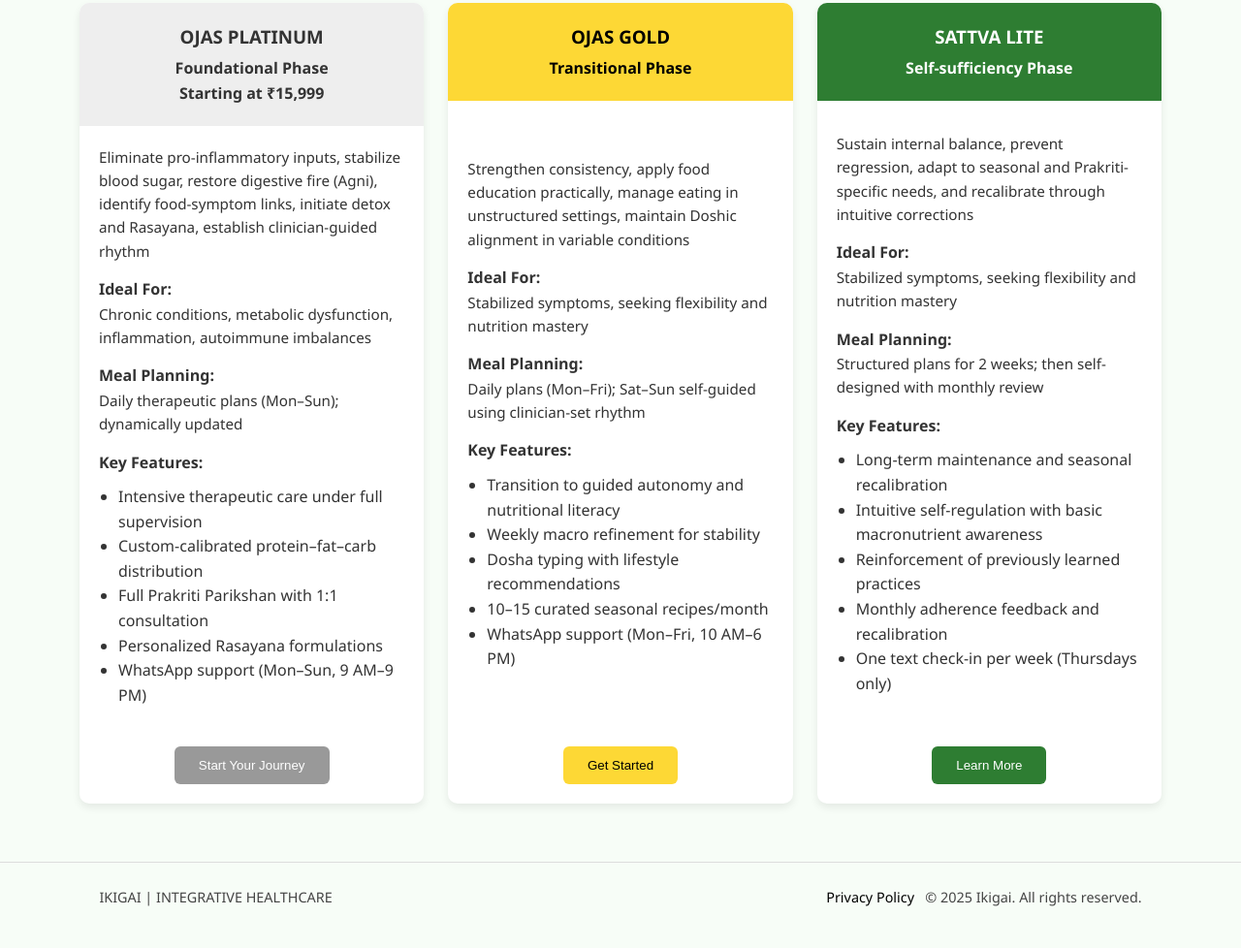
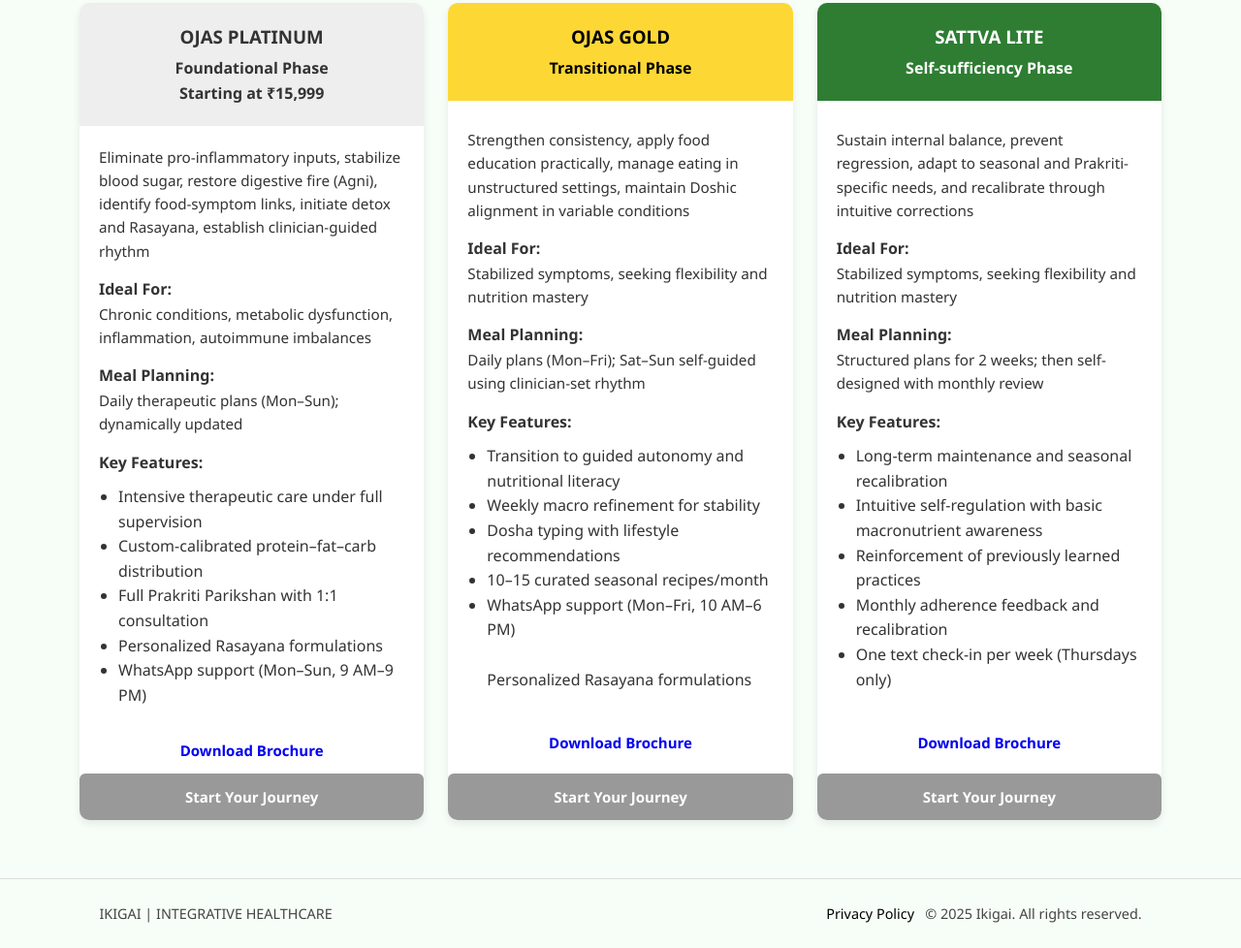
Before and after one commit to Sunit46x/program, a plain HTML site: page index.html in a window 1280 px wide. Shown: the part 446-1424 px from the top of the page at 97% size. Drawn offline with Linux system fonts and the light colour scheme.

Commit message:
program last commit

```diff
--- a/index.html
+++ b/index.html
@@ -1,5 +1,6 @@
 <!DOCTYPE html>
 <html lang="en">
+
 <head>
   <meta charset="UTF-8">
   <meta name="viewport" content="width=device-width, initial-scale=1.0">
@@ -7,6 +8,7 @@
   <!-- stylesheet link here -->
   <link rel="stylesheet" href="./program.css">
 </head>
+
 <body>
 
 
@@ -15,7 +17,8 @@
     <div class="container">
       <div class="apple-hero">
         <h2>Choose Your Healing Journey</h2>
-        <p>Our phased approach ensures personalized care that evolves with your healing journey, from foundational healing to sustained wellness.</p>
+        <p>Our phased approach ensures personalized care that evolves with your healing journey, from foundational
+          healing to sustained wellness.</p>
         <img src="images/founder.jpg" alt="Founder Dr. XYZ" />
       </div>
 
@@ -26,16 +29,23 @@
             <div class="vivo-phase">Foundational Phase</div>
             <div class="realme-price">Starting at ₹15,999</div>
           </div>
+
           <div class="motorola-content">
-            <p class="plan-description">Eliminate pro-inflammatory inputs, stabilize blood sugar, restore digestive fire (Agni), identify food-symptom links, initiate detox and Rasayana, establish clinician-guided rhythm</p>
+            <p class="plan-description">
+              Eliminate pro-inflammatory inputs, stabilize blood sugar, restore digestive fire (Agni), identify
+              food-symptom links, initiate detox and Rasayana, establish clinician-guided rhythm
+            </p>
+
             <div class="sony-ideal">
               <strong>Ideal For:</strong>
               <p>Chronic conditions, metabolic dysfunction, inflammation, autoimmune imbalances</p>
             </div>
+
             <div class="asus-meal">
               <strong>Meal Planning:</strong>
               <p>Daily therapeutic plans (Mon–Sun); dynamically updated</p>
             </div>
+
             <div class="lenovo-features">
               <strong>Key Features:</strong>
               <ul>
@@ -47,10 +57,21 @@
               </ul>
             </div>
           </div>
-          <div class="zte-button-wrapper">
-            <button class="btn infinix-platinum" data-section="contact" aria-label="Start Ojas Platinum program">Start Your Journey</button>
+
+          <!-- Button Section -->
+          <a href="IKIGAI INTEGRATIVE HEALTHCARE INTERNATIONAL.pdf" class="btn infinix-download" download
+            aria-label="Download Ojas Platinum Brochure">
+            Download Brochure
+          </a>
+
+          <!-- Existing Start Journey Button -->
+          <a href="https://docs.google.com/forms/d/e/1FAIpQLSckyGmyp-u-k-Xwf0Ubj8VICJ2ihzog3gw91J_lxGExECW59Q/viewform?fbclid=PAY2xjawJImONleHRuA2FlbQIxMQABpqF24aTPD_Imz72UWkTtxYs22807eeUsBpUf9CaIebsJV4tpMrGGI2Xnzw_aem_DiA3SnWF4Fgp9OyF3Zu-iw"
+            class="btn infinix-platinum" aria-label="Start Ojas Platinum program" target="_blank"
+            rel="noopener noreferrer">
+            Start Your Journey
+          </a>
         </div>
-        </div>
+
 
         <div class="xiaomi-card oppo-gold">
           <div class="oneplus-header">
@@ -58,7 +79,8 @@
             <div class="vivo-phase">Transitional Phase</div>
           </div>
           <div class="motorola-content">
-            <p class="plan-description">Strengthen consistency, apply food education practically, manage eating in unstructured settings, maintain Doshic alignment in variable conditions</p>
+            <p class="plan-description">Strengthen consistency, apply food education practically, manage eating in
+              unstructured settings, maintain Doshic alignment in variable conditions</p>
             <div class="sony-ideal">
               <strong>Ideal For:</strong>
               <p>Stabilized symptoms, seeking flexibility and nutrition mastery</p>
@@ -75,12 +97,22 @@
                 <li>Dosha typing with lifestyle recommendations</li>
                 <li>10–15 curated seasonal recipes/month</li>
                 <li>WhatsApp support (Mon–Fri, 10 AM–6 PM)</li>
+                <br
+               <li>Personalized Rasayana formulations</li>
               </ul>
             </div>
           </div>
-          <div class="zte-button-wrapper">
-            <button class="btn infinix-gold" data-section="contact" aria-label="Start Ojas Gold program">Get Started</button>
-          </div>
+<a href="IKIGAI INTEGRATIVE HEALTHCARE INTERNATIONAL.pdf" class="btn infinix-download" download
+            aria-label="Download Ojas Platinum Brochure">
+            Download Brochure
+          </a>
+
+          <!-- Existing Start Journey Button -->
+          <a href="https://docs.google.com/forms/d/e/1FAIpQLSckyGmyp-u-k-Xwf0Ubj8VICJ2ihzog3gw91J_lxGExECW59Q/viewform?fbclid=PAY2xjawJImONleHRuA2FlbQIxMQABpqF24aTPD_Imz72UWkTtxYs22807eeUsBpUf9CaIebsJV4tpMrGGI2Xnzw_aem_DiA3SnWF4Fgp9OyF3Zu-iw"
+            class="btn infinix-platinum" aria-label="Start Ojas Platinum program" target="_blank"
+            rel="noopener noreferrer">
+            Start Your Journey
+          </a>
         </div>
 
         <div class="xiaomi-card oppo-lite">
@@ -89,7 +121,8 @@
             <div class="vivo-phase">Self-sufficiency Phase</div>
           </div>
           <div class="motorola-content">
-            <p class="plan-description">Sustain internal balance, prevent regression, adapt to seasonal and Prakriti-specific needs, and recalibrate through intuitive corrections</p>
+            <p class="plan-description">Sustain internal balance, prevent regression, adapt to seasonal and
+              Prakriti-specific needs, and recalibrate through intuitive corrections</p>
             <div class="sony-ideal">
               <strong>Ideal For:</strong>
               <p>Stabilized symptoms, seeking flexibility and nutrition mastery</p>
@@ -109,9 +142,17 @@
               </ul>
             </div>
           </div>
-          <div class="zte-button-wrapper">
-            <button class="btn infinix-lite" data-section="contact" aria-label="Start Sattva Lite program">Learn More</button>
-          </div>
+          <a href="IKIGAI INTEGRATIVE HEALTHCARE INTERNATIONAL.pdf" class="btn infinix-download" download
+            aria-label="Download Ojas Platinum Brochure">
+            Download Brochure
+          </a>
+
+          <!-- Existing Start Journey Button -->
+          <a href="https://docs.google.com/forms/d/e/1FAIpQLSckyGmyp-u-k-Xwf0Ubj8VICJ2ihzog3gw91J_lxGExECW59Q/viewform?fbclid=PAY2xjawJImONleHRuA2FlbQIxMQABpqF24aTPD_Imz72UWkTtxYs22807eeUsBpUf9CaIebsJV4tpMrGGI2Xnzw_aem_DiA3SnWF4Fgp9OyF3Zu-iw"
+            class="btn infinix-platinum" aria-label="Start Ojas Platinum program" target="_blank"
+            rel="noopener noreferrer">
+            Start Your Journey
+          </a>
         </div>
       </div>
     </div>
@@ -124,4 +165,5 @@
   </footer>
 
 </body>
+
 </html>
--- a/program.css
+++ b/program.css
@@ -379,3 +379,43 @@ body {
   background: #444;
   transform: translateY(-2px);
 }
+
+.zte-button-wrapper {
+    display: flex;
+    gap: 12px;
+    justify-content: center;
+    margin-top: 20px;
+    flex-wrap: wrap; /* allow wrapping when needed */
+  }
+
+  .btn {
+    padding: 12px 20px;
+    border-radius: 8px;
+    font-size: 15px;
+    font-weight: 600;
+    cursor: pointer;
+    text-decoration: none;
+    transition: all 0.3s ease;
+    text-align: center;
+  }
+
+.infinix-platinum {
+  background: #888888;   /* grey background */
+  color: #fff;           /* white text */
+  border: none;          /* no border */
+  padding: 12px 20px;
+  border-radius: 8px;
+  font-size: 15px;
+  font-weight: 600;
+  cursor: pointer;
+  text-align: center;
+}
+
+
+  /* Responsive ONLY for Download button */
+  @media (max-width: 600px) {
+    .infinix-download {
+      flex: 1 1 100%;
+      max-width: 100%;
+    }
+  }
```
Also changed, not shown: 1 other file. Lines whose indentation alone changed are shown as unchanged.
